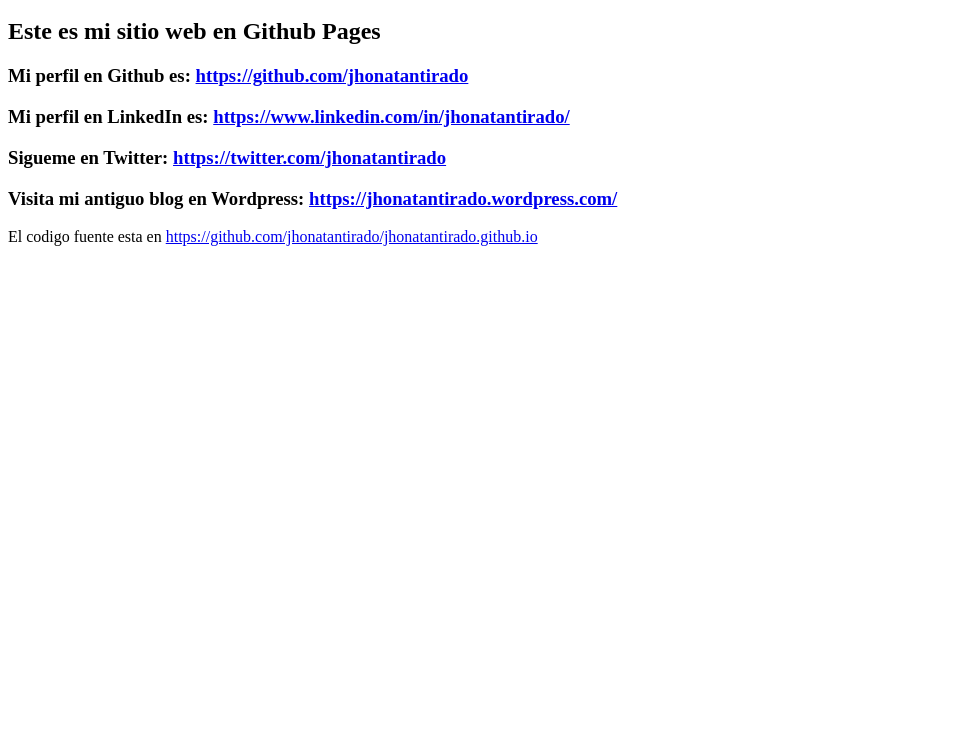
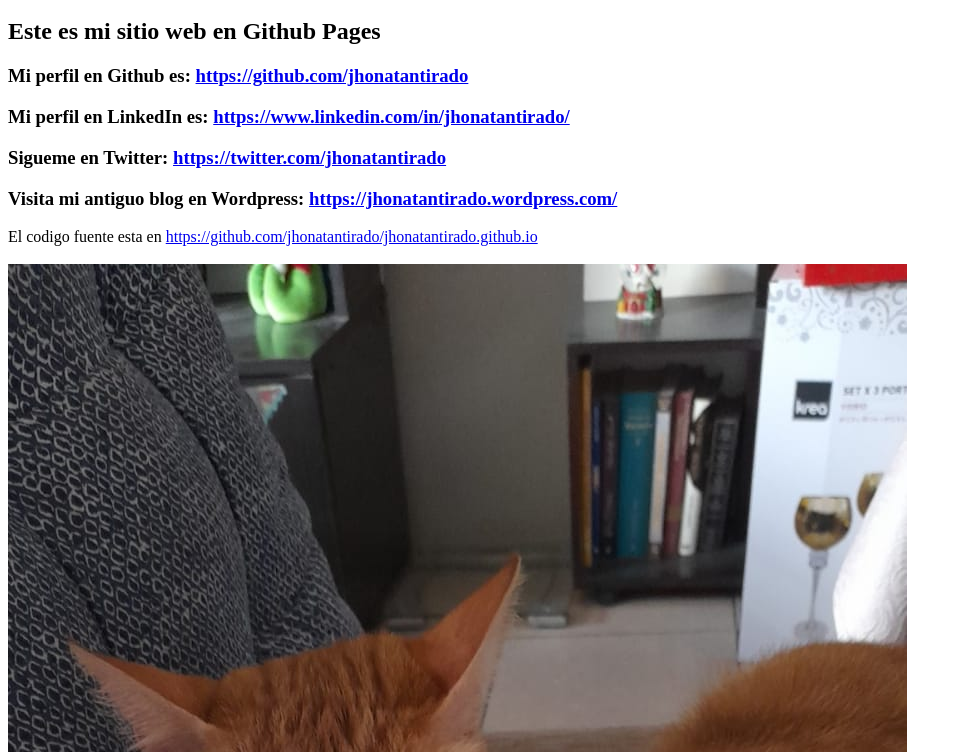
Before and after one commit to jhonatantirado/jhonatantirado, a plain HTML site: page index.html in a window 1280 px wide. Shown: the part 48-800 px from the top of the page, without its empty margins (0-962 px from the left). Drawn offline with Linux system fonts and the light colour scheme.

Commit message:
Simba photo

```diff
--- a/index.html
+++ b/index.html
@@ -5,3 +5,8 @@
 <h3>Sigueme en Twitter: <a href="https://twitter.com/jhonatantirado" target="_blank">https://twitter.com/jhonatantirado</a></h3>
 <h3>Visita mi antiguo blog en Wordpress: <a href="https://jhonatantirado.wordpress.com/" target="_blank">https://jhonatantirado.wordpress.com/</a></h3>
 <span>El codigo fuente esta en <a href="https://github.com/jhonatantirado/jhonatantirado.github.io" target="_blank">https://github.com/jhonatantirado/jhonatantirado.github.io</a></span>
+</br>
+</br>
+<div style="width:500px;">
+    <img src="imagenes/Simba.jpeg" alt="Simba">
+</div>
```
Also changed, not shown: imagenes/Simba.jpeg (added).
